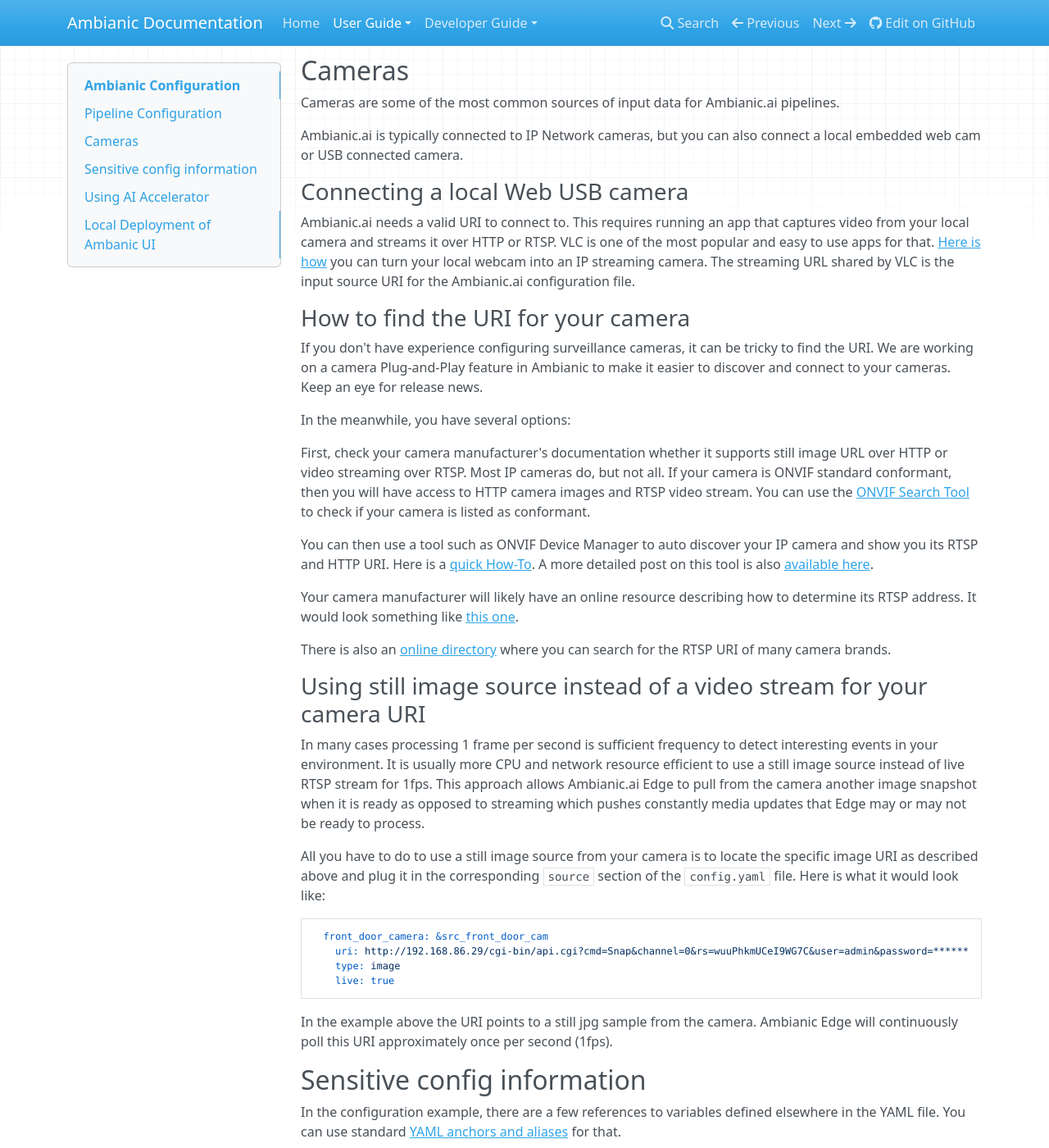
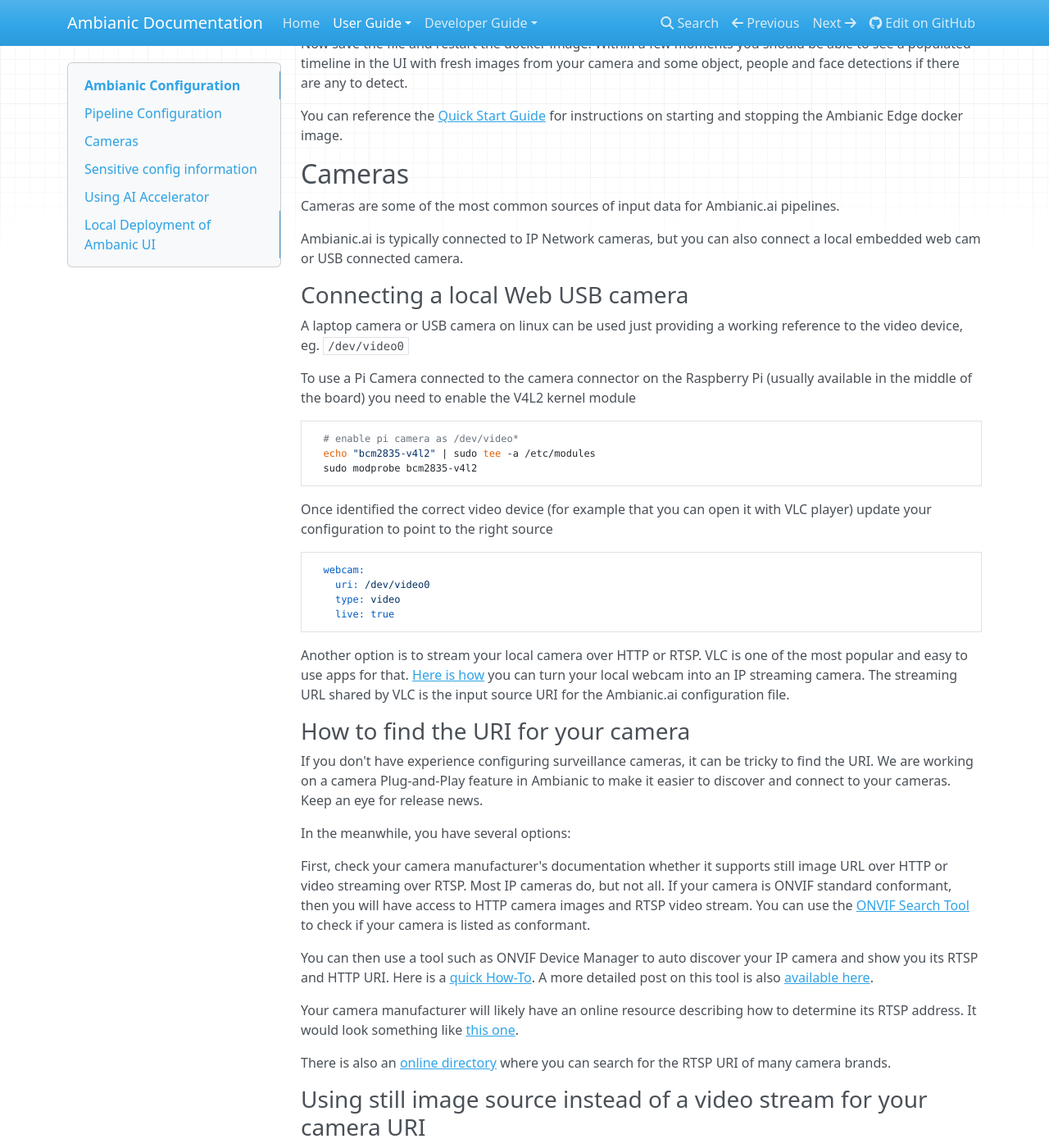
Before and after one commit to ambianic/ambianic-docs, an MkDocs documentation site: the page built from docs-md/users/configure.md, in a window 1280 px wide and 1400 px high, scrolled down 3178 px. Shown: the whole window at 82% size. Built offline with MkDocs 1.6.1, drawn with Linux system fonts in a browser that asks for light colours; nearby versions of some CDN libraries; some of the changed text lies outside the part shown.

Commit message:
added description for local device

````diff
--- a/docs-md/users/configure.md
+++ b/docs-md/users/configure.md
@@ -68,12 +68,19 @@
 # Cameras and other input data sources
 # Using Home Assistant conventions to ease upcoming integration
 sources:
-  front_door_camera: &src_front_door_cam
+
+  # example for a local camera device (linux based)
+  webcam:
+    uri: /dev/video0
+    type: video
+    live: true
+
+  front_door_camera:
     uri: *secret_uri_front_door_camera
     # type: video, audio, or auto
     type: video
     live: true
-  entry_area_camera: &src_entry_area_cam
+  entry_area_camera:
     uri: *secret_uri_entry_area_camera
     type: video
     # live: is this a live source or a recording
@@ -81,7 +88,7 @@
     # if the stream is interrupted due to network disruption or another reason.
     live: true
   # recorded front door cam feed for quick testing
-  # recorded_cam_feed: &src_recorded_cam_feed
+  # recorded_cam_feed:
   #  uri: file:///workspace/tests/pipeline/avsource/test2-cam-person1.mkv
   #  type: video
 
@@ -107,15 +114,15 @@
   pipelines:
     # sequence of piped operations for use in daytime front door watch
     front_door_watch:
-      - source: *src_front_door_cam
+      - source: front_door_cam
       - detect_objects: # run ai inference on the input data
-         <<: *tfm_image_detection
+         ai_model: image_detection
          confidence_threshold: 0.8
       - save_detections: # save samples from the inference results
          positive_interval: 2 # how often (in seconds) to save samples with ANY results above the confidence threshold
          idle_interval: 6000 # how often (in seconds) to save samples with NO results above the confidence threshold
       - detect_faces: # run ai inference on the samples from the previous element output
-         <<: *tfm_face_detection
+         ai_model: face_detection
          confidence_threshold: 0.8
       - save_detections: # save samples from the inference results
          positive_interval: 2
@@ -123,16 +130,16 @@
 
     # sequence of piped operations for use in daytime front door watch
     entry_area_watch:
-      - source: *src_entry_area_cam
+      - source: entry_area_cam
       # - mask: svg # apply a mask to the input data
       - detect_objects: # run ai inference on the input data
-          <<: *tfm_image_detection
+          ai_model: image_detection
           confidence_threshold: 0.8
       - save_detections: # save samples from the inference results
           positive_interval: 2 # how often (in seconds) to save samples with ANY results above the confidence thresho$
           idle_interval: 6000 # how often (in seconds) to save samples with NO results above the confidence threshold
       - detect_faces: # run ai inference on the samples from the previous element output
-          <<: *tfm_face_detection
+          ai_model: face_detection
           confidence_threshold: 0.8
       - save_detections: # save samples from the inference results
           positive_interval: 2
@@ -142,14 +149,14 @@
 
 The only parameter you have to change in order to see a populated timeline in the UI is the source uri. In the section below:
 ```yaml
-  front_door_camera: &src_front_door_cam
+  front_door_camera:
     uri: *secret_uri_front_door_camera
 ```
 
  Replace `*secret_uri_front_door_camera` with your camera still image snapshot URI (recommended). For example:
 
 ```yaml
-  front_door_camera: &src_front_door_cam
+  front_door_camera:
     uri: http://192.168.86.29/cgi-bin/api.cgi?cmd=Snap&channel=0&rs=wuuPhkmUCeI9WG7C&user=admin&password=******
     type: image
     live: true
@@ -158,7 +165,7 @@
 Or you can alternatively plug-in the camera video streaming RTSP URI. For example:
 
 ```yaml
-  front_door_camera: &src_front_door_cam
+  front_door_camera:
     uri: rtsp://admin:password@192.168.1.99/media/video1
     type: video
     live: true
@@ -184,7 +191,26 @@
 
 ### Connecting a local Web USB camera
 
-Ambianic.ai needs a valid URI to connect to. This requires running an app that captures video from your local camera and streams it over HTTP or RTSP. VLC is one of the most popular and easy to use apps for that.
+A laptop camera or USB camera on linux can be used just providing a working reference to the video device, eg. `/dev/video0`
+
+To use a Pi Camera connected to the camera connector on the Raspberry Pi (usually available in the middle of the board) you need to enable the V4L2 kernel module
+
+```sh
+  # enable pi camera as /dev/video*
+  echo "bcm2835-v4l2" | sudo tee -a /etc/modules
+  sudo modprobe bcm2835-v4l2
+```
+
+Once identified the correct video device (for example that you can open it with VLC player) update your configuration to point to the right source
+
+```yaml
+  webcam:
+    uri: /dev/video0
+    type: video
+    live: true
+```
+
+Another option is to stream your local camera over HTTP or RTSP. VLC is one of the most popular and easy to use apps for that.
 [Here is how](https://espressolive.com/blog/how-to-webcast-in-vlc-media-player/) you can turn your local webcam into an IP streaming camera. The streaming URL shared by VLC is the input source URI for the Ambianic.ai configuration file.
 
 ### How to find the URI for your camera
@@ -207,8 +233,8 @@
 
 All you have to do to use a still image source from your camera is to locate the specific image URI as described above and plug it in the corresponding `source` section of the `config.yaml` file. Here is what it would look like:
 
-```
-  front_door_camera: &src_front_door_cam
+```yaml
+  front_door_camera:
     uri: http://192.168.86.29/cgi-bin/api.cgi?cmd=Snap&channel=0&rs=wuuPhkmUCeI9WG7C&user=admin&password=******
     type: image
     live: true
````
Also changed, not shown: other parts of docs-md/users/configure.md (+2 -2 lines).
